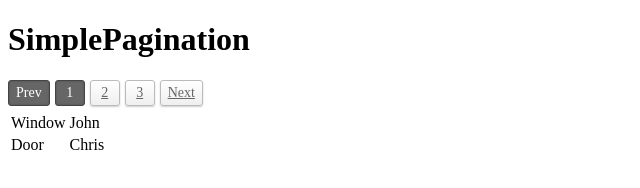
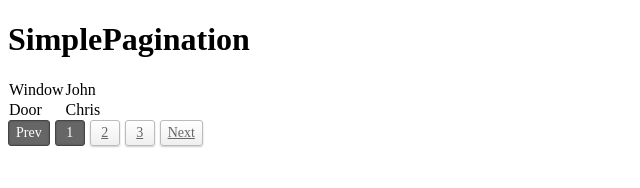
Before and after one commit to erick2014/Some-Things, a plain HTML site: page js/simplePaginator/index.html in a window 1280 px wide. Shown: the whole page, without its empty margins (0-640 px from the left). Drawn offline with nearby package versions, Linux system fonts and the light colour scheme.

Commit message:
Fix ids and add some comments into index file.

```diff
--- a/js/simplePaginator/index.html
+++ b/js/simplePaginator/index.html
@@ -15,11 +15,11 @@
         function drawTags(){
           console.log("calling drawin tags function...");
           var things=["Window","John","Door","Chris","Floor","Michael","Car","James","Bike","Steven"];
-          var table=$("#content tbody");
+          var table=$("#pagination-row");
           //insert all tr into table
           for(var i=0;i<things.length;i=i+2){
 
-            var row="<tr class='toPaginate'>";
+            var row="<tr class='anotherClass toPaginate'>";
             row+="<td>"+things[i]+"</td>";
             row+="<td>"+things[i+1]+"</td>";
             row+="</tr>"
@@ -61,11 +61,9 @@
   </head>
 <body>
   <h1>SimplePagination</h1>
-  <div id="pagination"></div>
-  <table id="content">
-    <tbody>
-
-    </tbody>
-  </table>
+    <!--this will be the pagination container-->
+    <div id="pagination-row"></div>
+    <!--this element will the zone pagination-->
+    <div id="pagination"></div>
 </body>
 </html>
```
